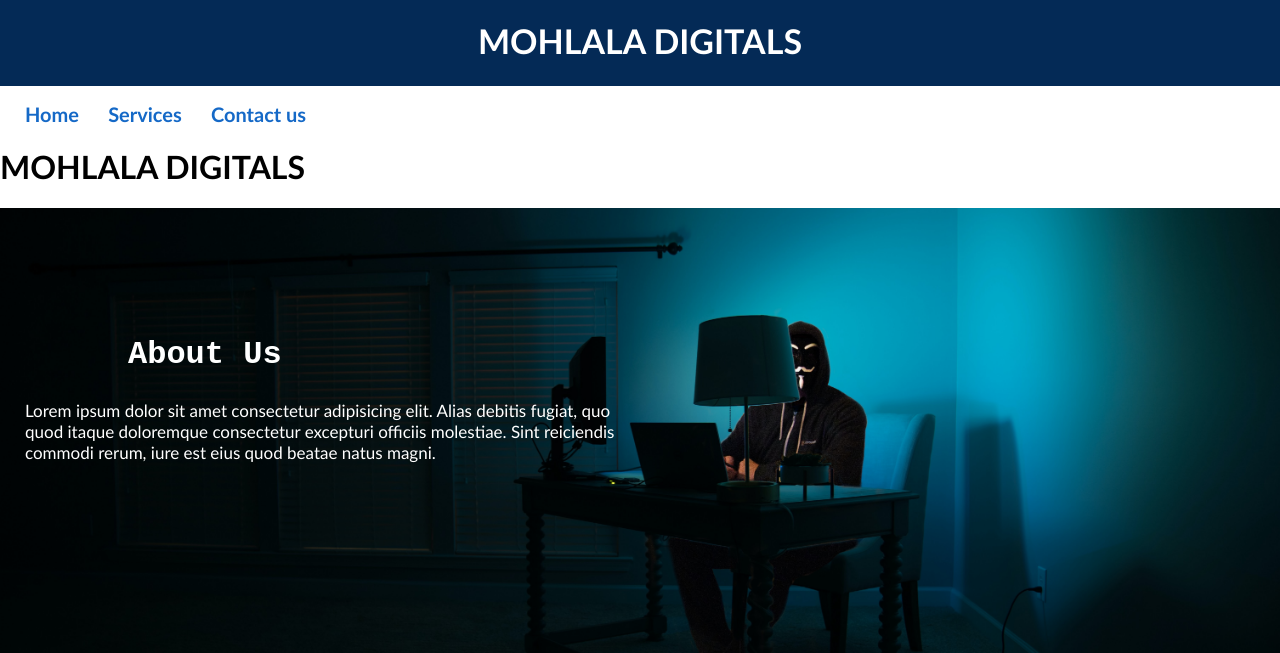
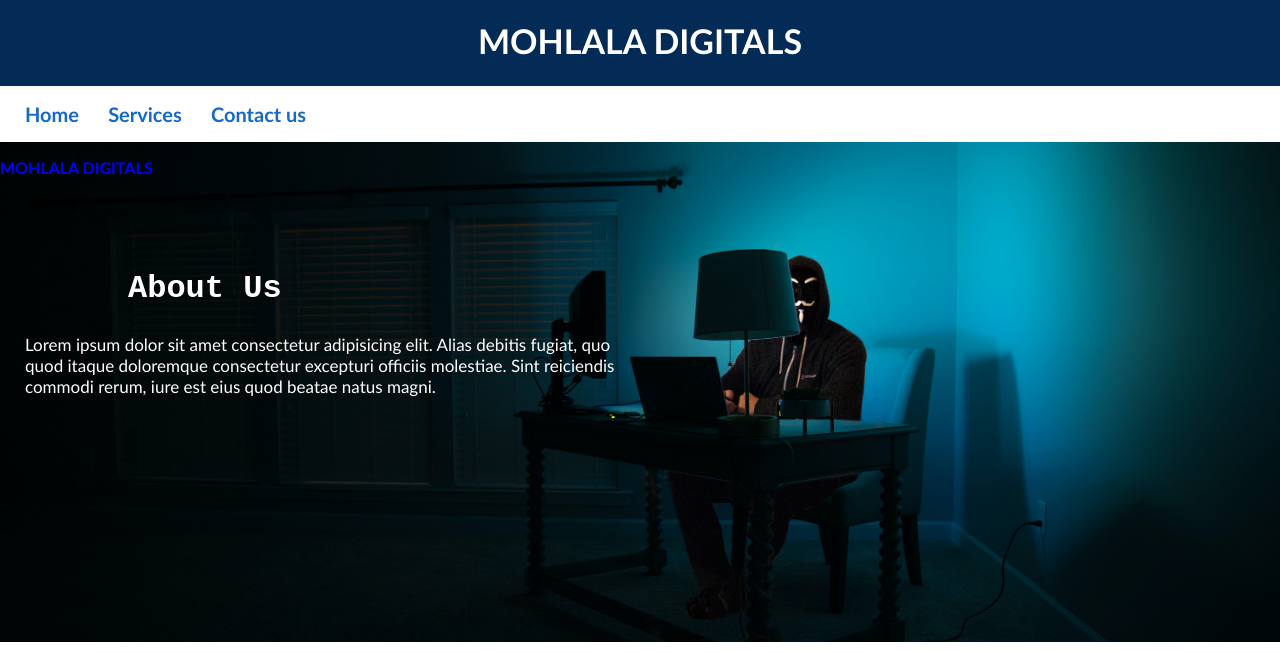
Before and after one commit to brianmohlala/digitals, a plain HTML site: page about.html in a window 1280 px wide. Shown: the top 653 px of the page. Drawn offline with Linux system fonts and the light colour scheme.

Commit message:
Update about.html

```diff
--- a/about.html
+++ b/about.html
@@ -26,7 +26,9 @@
 
     <!-- A div that is only visible on the navbar when onscroll is active(displaying the webpage title)  -->
     <div>
-      <h1>MOHLALA DIGITALS</h1>
+      <p style="color:blue; font-weight:600; float: left;">
+        MOHLALA DIGITALS
+      </p>
     </div>
   </div>
 
```
